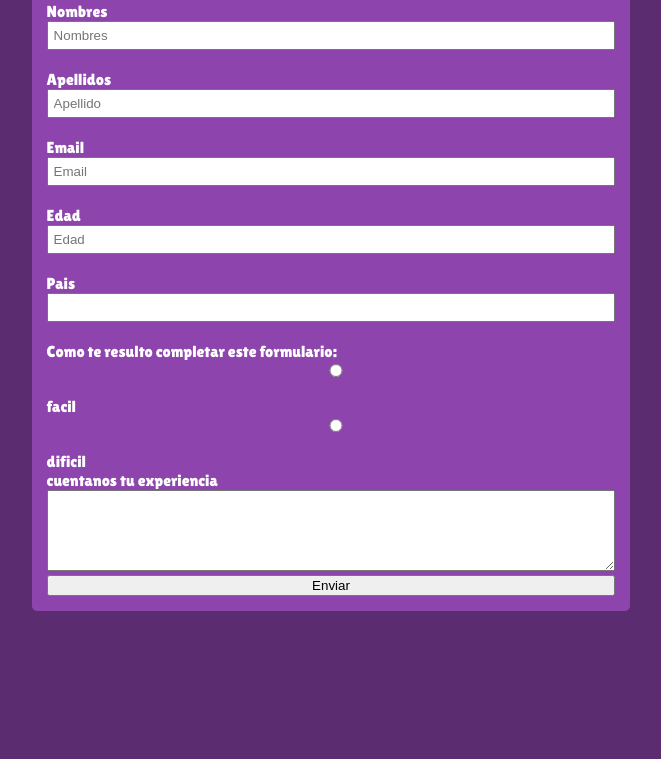
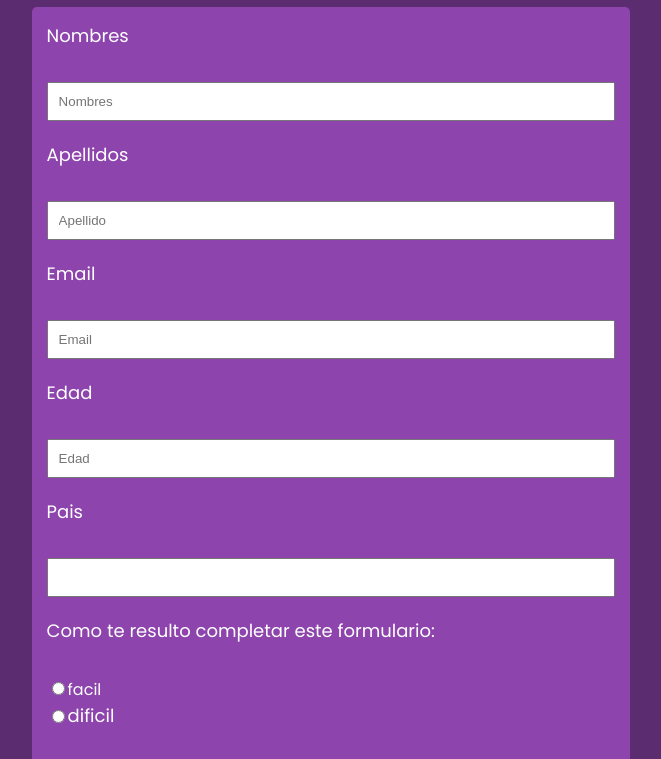
Before and after one commit to ayelen-barrientos/Formulario, a plain HTML site: page index.html in a window 1280 px wide. Shown: the part 143-902 px from the top of the page, without its empty margins (309-970 px from the left). Before the commit the page ends 800 px from the top, so only its background shows below. Drawn offline with Linux system fonts and the light colour scheme.

Commit message:
se mejoro el estilo del formulario

```diff
--- a/estilo.css
+++ b/estilo.css
@@ -1,9 +1,23 @@
+
+@import url('https://fonts.googleapis.com/css?family=Poppins:200i,400&display=swap');
+
 body{
   background-color:#5B2C6F;
-  font-family: 'Lilita One', cursive;
+  font-family: "Poppins", sans-serif;
   color:white;
 
 }
+/*@media (min-width: 576px) {
+  .container {
+    max-width: 540px;
+  }
+}
+
+@media (min-width: 768px) {
+  .container {
+    max-width: 720px;
+  }
+}*/
 
 .header{
   text-align: center;
@@ -12,10 +26,14 @@ body{
 #description{
   font-size: 25px;
 }
-.container{
-  position: absolute;
 
+label {
+  display: flex;
+  align-items: center;
+  font-size: 1.125rem;
+  margin-bottom: 0.5rem;
 }
+
  .formulario{
   background-color: #8E44AD ;
   width: 45%;
@@ -25,20 +43,21 @@ body{
   margin-right:auto;
 
 }
-input{
+/*@media (min-width: 480px) {
+  .formulario {
+    padding: 2.5rem;
+  }
+}*/
+#name-label,#surname-label,#email-label,#number-label,#pais-label{
   margin-bottom:20px;
   width: 100%;
-  padding: 5px;
+  padding: 10px;
   box-sizing: border-box;
 }
-.input:focus{
-  border-color: #5B2C6F;
-}
-.boton{
-  position: relative;
-}
-
 textarea,button{
   width: 100%;
    box-sizing: border-box;
 }
+button{
+  background-color: rgb(185, 141, 226);
+}
--- a/index.html
+++ b/index.html
@@ -4,9 +4,9 @@
   <meta charset="UTF-8">
   <meta http-equiv="X-UA-Compatible" content="IE=edge">
   <meta name="viewport" content="width=device-width, initial-scale=1.0">
-  <title>Document</title>
+  <title>Primer-Cuestionario</title>
   <link rel="stylesheet" href="estilo.css">
-  <link href="https://fonts.googleapis.com/css2?family=Lilita+One&display=swap" rel="stylesheet">
+
 </head>
 <body>
   <header class="header">
@@ -15,18 +15,19 @@
   </header>
  <div>
     <form class="formulario">
-      <label for="name">Nombres</label><br>
-        <input id="name-label" type="text"placeholder="Nombres" name="name"  required><br>
-     <label for="surname-label">Apellidos</label><br>
+
+      <label  for="name">Nombres  </label><br>
+        <input id="name-label" type="text"placeholder="Nombres" name="name"   required><br>
+     <label  for="surname-label">Apellidos</label><br>
         <input id="surname-label" tipe="text"placeholder="Apellido" nome="surname"><br>
 
-      <label for="email">Email</label><br>
+      <label  for="email">Email</label><br>
         <input id="email-label" tipe="email" placeholder="Email" nome="email" required><br>
-      <label for="number">Edad</label><br>
+      <label  for="number">Edad</label><br>
         <input id="number-label" type="number" placeholder="Edad"  name="date" min="16" max="90"><br>
 
-      <label for="dropdown">Pais</label><br>
-        <input list="dropdown">
+      <label  for="dropdown">Pais</label><br>
+        <input id="pais-label"list="dropdown">
           <datalist id="dropdown">
             <option value="Argentina">
             <option value="Bolivia">
@@ -35,14 +36,14 @@
             <option value="Paraguau">
             <option value="Uruguay">
           </datalist><br>
-      <div class="boton">
-      <label > Como te resulto completar este formulario:
-        <br><input id="facil" type="radio" name="facil-dificil">facil
-      </label>
+
+      <label > Como te resulto completar este formulario:</label>
+        <br><input id="facil" type="radio" name="facil-dificil" class="radio-bo">facil
+      <br>
       <label >
-        <input id="dificil" type="radio" name="facil-dificil">dificil
+        <br><input id="dificil" type="radio" name="facil-dificil" class="radio-bo">dificil
       </label><br>
-    </div>
+
       <label>cuentanos tu experiencia</label>
         <textarea rows="5" cols="70"></textarea>
       <button type="submit">Enviar</button>
```
